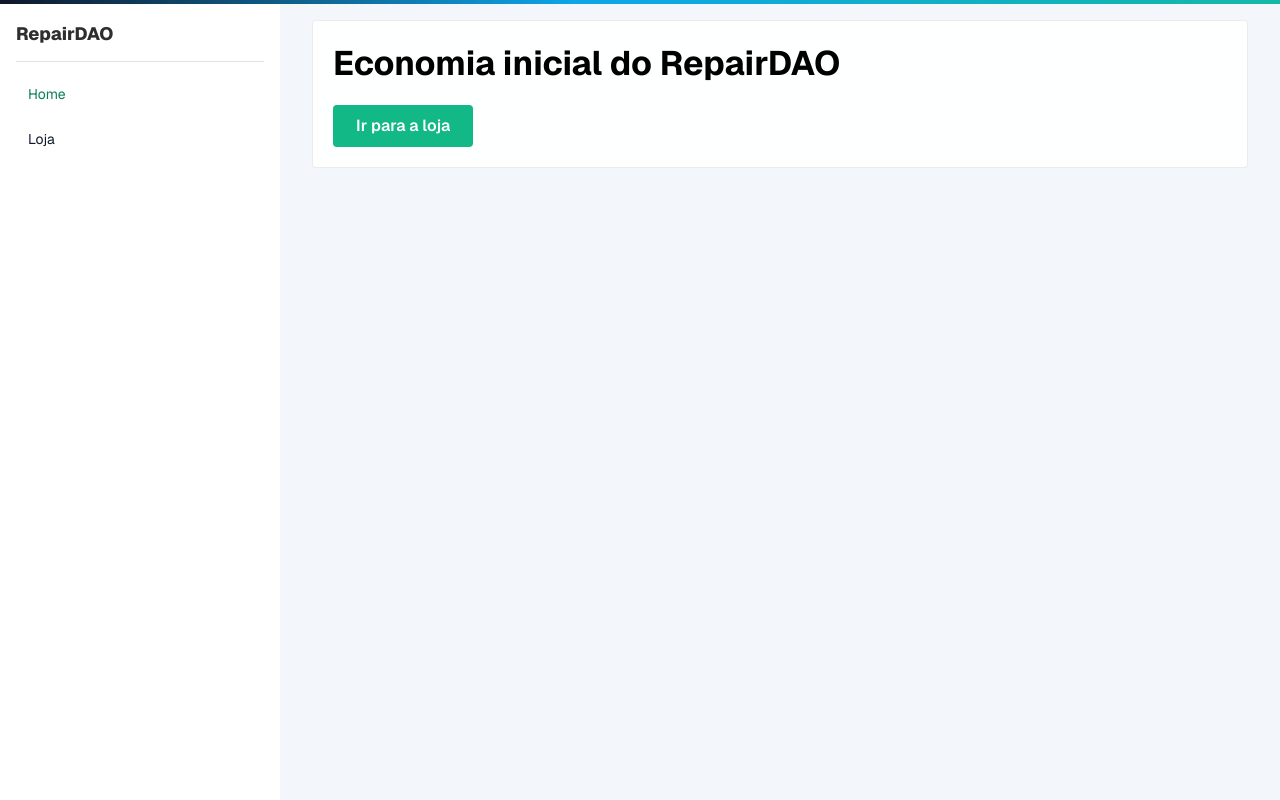
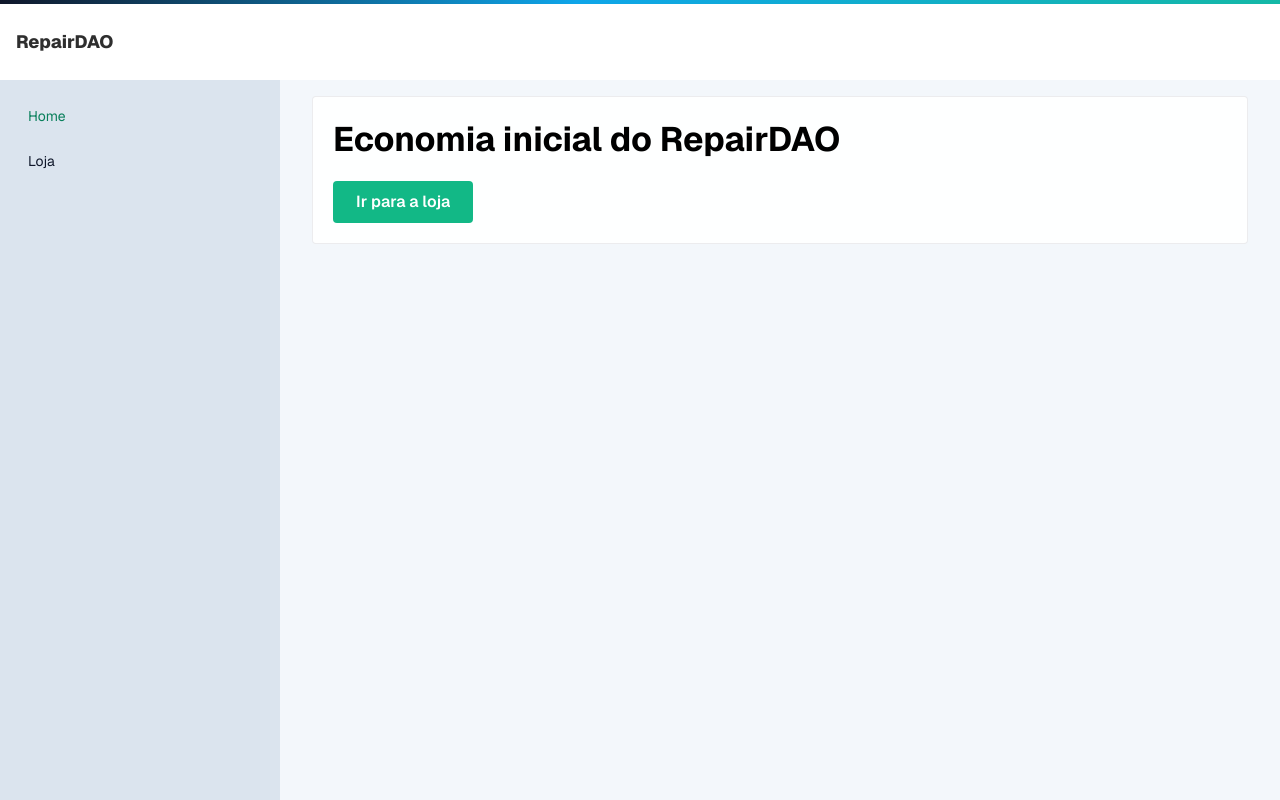
Before and after one commit to georgines/repairdao, a Next.js app: page / in a window 1280 px wide. Built offline with nearby package versions, Linux system fonts and the light colour scheme.

Commit message:
aprimoramento dos componentes AppShell e NavBar com suporte à navegação móvel.

```diff
--- a/src/components/ui/AppShell/AppShell.tsx
+++ b/src/components/ui/AppShell/AppShell.tsx
@@ -1,7 +1,19 @@
 "use client";
 
 import type { ReactNode } from "react";
-import { AppShell as MantineAppShell, Container, MantineProvider, createTheme } from "@mantine/core";
+import Link from "next/link";
+import { useDisclosure } from "@mantine/hooks";
+import {
+    Anchor,
+    AppShell as MantineAppShell,
+    Box,
+    Burger,
+    Container,
+    Group,
+    MantineProvider,
+    Text,
+    createTheme,
+} from "@mantine/core";
 import { NavBar } from "@/components/ui/NavBar/NavBar";
 
 const theme = createTheme({
@@ -18,20 +30,31 @@ type AppShellProps = {
 };
 
 export default function AppShell({ children }: AppShellProps) {
+    const [mobileOpened, { toggle: toggleMobile, close: closeMobile }] = useDisclosure(false);
+
     return (
         <MantineProvider theme={theme} defaultColorScheme="light">
             <MantineAppShell
-				header={{ height: 4 }}
-				navbar={{ width: 280, breakpoint: 0 }}
-				padding="md"
+                header={{ height: { base: 60, sm: 80 } }}
+                navbar={{ width: 280, breakpoint: "sm", collapsed: { mobile: !mobileOpened } }}
+                padding={{ base: "sm", sm: "md" }}
                 layout="default"
                 withBorder={false}
             >
-				<MantineAppShell.Header
-					style={{ background: "linear-gradient(90deg, #0f172a 0%, #0ea5e9 45%, #14b8a6 100%)" }}
-				/>
-				<MantineAppShell.Navbar p={0}>
-					<NavBar />
+                <MantineAppShell.Header style={{ background: "#ffffff" }}>
+                    <Box h={4} style={{ background: "linear-gradient(90deg, #0f172a 0%, #0ea5e9 45%, #14b8a6 100%)" }} />
+                    <Group h="calc(100% - 4px)" px="md" justify="space-between" wrap="nowrap">
+                        <Anchor component={Link} href="/" underline="never">
+                            <Text fw={800} size="lg" c="dark">
+                                RepairDAO
+                            </Text>
+                        </Anchor>
+
+                        <Burger opened={mobileOpened} onClick={toggleMobile} hiddenFrom="sm" aria-label="Toggle navigation" />
+                    </Group>
+                </MantineAppShell.Header>
+                <MantineAppShell.Navbar p={0} style={{ background: "#dbe4ee" }}>
+                    <NavBar onNavigate={closeMobile} />
                 </MantineAppShell.Navbar>
                 <MantineAppShell.Main>
                     <Container size="lg">{children}</Container>
--- a/src/components/ui/NavBar/NavBar.tsx
+++ b/src/components/ui/NavBar/NavBar.tsx
@@ -2,29 +2,23 @@
 
 import Link from "next/link";
 import { usePathname } from "next/navigation";
-import { AppShell, Divider, NavLink, Stack, Text } from "@mantine/core";
+import { AppShell, NavLink, ScrollArea, Stack } from "@mantine/core";
 
 const menuItems = [
   { label: "Home", href: "/" },
   { label: "Loja", href: "/store" },
 ];
 
-export function NavBar() {
+type NavBarProps = {
+	onNavigate?: () => void;
+};
+
+export function NavBar({ onNavigate }: NavBarProps) {
 	const pathname = usePathname();
 
 	return (
 		<Stack h="100%" gap="sm" p="md">
-			<AppShell.Section>
-				<Stack gap={2}>
-					<Text fw={800} size="lg" c="dark">
-						RepairDAO
-					</Text>
-				</Stack>
-			</AppShell.Section>
-
-			<Divider />
-
-			<AppShell.Section grow>
+			<AppShell.Section grow component={ScrollArea}>
 				<Stack gap={4}>
 					{menuItems.map((item) => {
 						const active = item.href === "/" ? pathname === "/" : pathname === item.href || pathname.startsWith(`${item.href}/`);
@@ -37,6 +31,7 @@ export function NavBar() {
 								label={item.label}
 								active={active}
 								variant="subtle"
+								onClick={onNavigate}
 							/>
 						);
 					})}
```
Also changed, not shown: 1 other file (tests, documents, lock files or other folders). Lines whose indentation alone changed are shown as unchanged.
